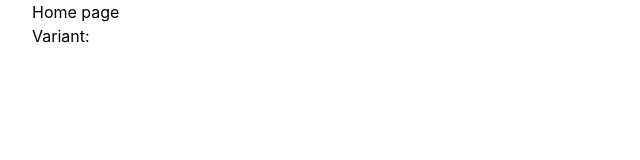
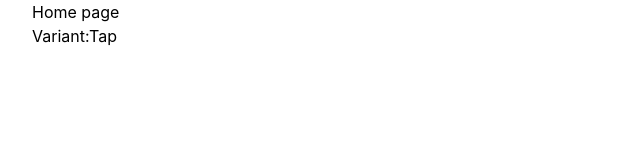
Before and after one commit to blanck1945/optimize-test, a Next.js app: page / in a window 1280 px wide. Shown: the top 160 px of the page, without its empty margins (0-640 px from the left). Built offline with nearby package versions, Linux system fonts and the light colour scheme.

Commit message:
Add variant option

```diff
--- a/pages/index.tsx
+++ b/pages/index.tsx
@@ -13,31 +13,36 @@ declare global {
 }
 
 const Home: NextPage = () => {
-  const [variantState, setVariantState] = useState(null)
+  const [variantState, setVariantState] = useState(null);
 
   useEffect(() => {
-    const init = async() => {
+    const init = async () => {
       if (window.dataLayer) {
         await window.dataLayer.push({ event: "optimize.activate" });
       }
       const intervalId = setInterval(() => {
         if (window.google_optimize !== undefined) {
-        const variant = window?.google_optimize?.get("GEoLHCcyS2id9fLsbvLKxg");
+          const variant = window?.google_optimize?.get(
+            "GEoLHCcyS2id9fLsbvLKxg"
+          );
           setVariantState(variant);
           clearInterval(intervalId);
         }
       }, 100);
-  }
-  init()
-  },[])
+    };
+    init();
+  }, []);
 
   return (
     <div className={styles.container}>
       <div>
         <h3>Home page</h3>
-        <span>
-        Variant:{variantState}
-        </span>
+        <span>Variant:{variantState}</span>
+        {variantState === 1 ? (
+          <a href="https://web.pency.app/">Pency</a>
+        ) : (
+          <a href="https://auntap.com/">Tap</a>
+        )}
       </div>
     </div>
   );
```
Lines whose indentation alone changed are shown as unchanged.
